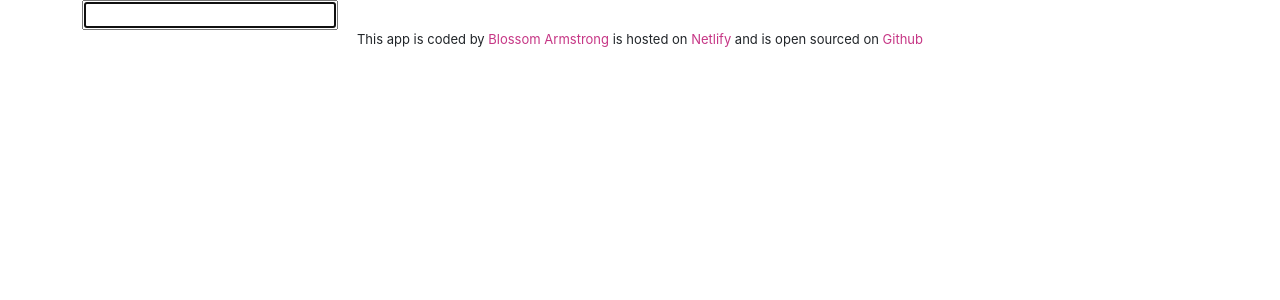
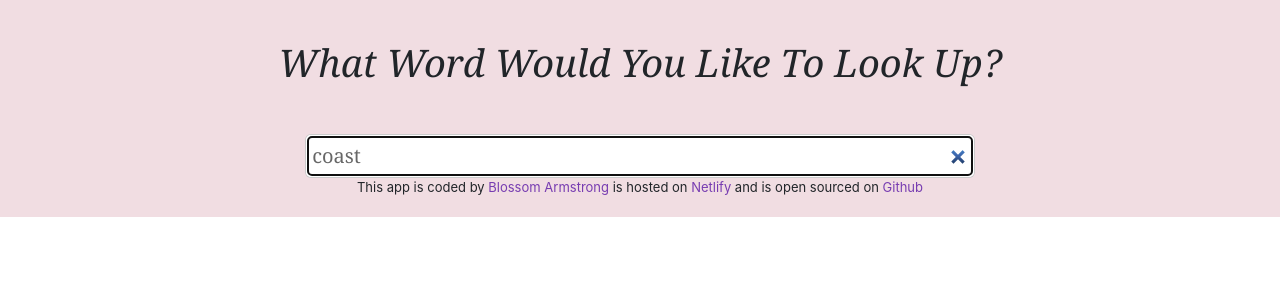
Before and after one commit to BLSSMA/dictionary-app, a React (Create React App) app: page / in a window 1280 px wide. Shown: the top 300 px of the page. Built offline with nearby package versions, Linux system fonts and the light colour scheme; no server answers.

Commit message:
added styling

```diff
--- a/src/App.css
+++ b/src/App.css
@@ -1,8 +1,12 @@
 footer{
     text-align: center;
     font-size: small;
+    padding-bottom:20px;
 }
 footer a{
     text-decoration: none;
-    color:rgb(198, 54, 133);
+    color:#773cb1;
 }
+.App{
+        background-color: #c06c843b;
+}
--- a/src/App.js
+++ b/src/App.js
@@ -1,11 +1,12 @@
 import './App.css';
 import Dictionary from "./Dictionary";
+
 
 function App() {
   return (
     <div className="App">
       <div className="container">
-        <Dictionary defaultKeyword="prize"/>
+        <Dictionary defaultKeyword="coast"/>
         <footer>
           This app is coded by <a href='https://www.shecodes.io/graduates/123692-blossom-armstrong'>Blossom Armstrong</a> is hosted on <a href='https://app.netlify.com/sites/stalwart-starship-237871/overview'>Netlify</a> and is open sourced on <a href='https://github.com/BLSSMA/dictionary-app'>Github</a>
         </footer>
--- a/src/Dictionary.css
+++ b/src/Dictionary.css
@@ -0,0 +1,22 @@
+.Dictionary h1{
+    font-size:38px;
+    padding:40px 0 ;
+    text-align: center;
+    font-style: italic;
+}
+
+.Dictionary{
+    font-family:Georgia, 'Times New Roman', Times, serif;
+    margin:0 auto;
+}
+.Dictionary form{
+    text-align: center;
+}
+.Dictionary input{
+    padding:6px;
+    border-radius: 6px;
+    border:1px solid rgba(0, 0, 0, 0.203);
+    width:60%;
+    color:rgba(0, 0, 0, 0.6);
+    font-size:20px;
+}
--- a/src/Dictionary.js
+++ b/src/Dictionary.js
@@ -37,9 +37,11 @@ function handleKeyWordChange(event){
     }
 if(loaded){
     return <div className="Dictionary">
+        <h1>What Word Would You Like To Look Up?</h1>
         <div>
             <form onSubmit={handleSubmit}>
-                <input type="search" autoFocus={true} onChange={handleKeyWordChange}/>
+                <input type="search" autoFocus={true} onChange={handleKeyWordChange}
+                defaultValue={props.defaultKeyword}/>
             </form>
         </div>
             <Results results={results} />
--- /dev/null
+++ b/src/Meaning.css
@@ -0,0 +1,28 @@
+.Meaning section{
+border:1px solid rgba(0, 0, 0, 0.181);
+padding:30px;
+width:60%;
+margin:0 auto;
+margin-bottom:20px;
+background-color:white;
+border-radius:10px;
+}
+.synonyms, .definition, .example{
+    padding:8px 0;
+    font-size: 18px;
+}
+
+.partOfSpeech{
+    font-size: 20px;
+}
+
+.example{
+    font-style: italic;
+    opacity:0.7;
+}
+
+hr{
+    opacity:0.1;
+    padding:0;
+    margin:8px 0 4px 0;
+}
--- a/src/Meaning.js
+++ b/src/Meaning.js
@@ -1,22 +1,27 @@
 import React from "react";
 import Synonyms from "./Synonyms";
+import "./Meaning.css";
 
 
 export default function Meaning(props){
     return(
 <div className="Meaning">
-    <div>
+    <section>
+    <div className="partOfSpeech">
+        {props.meaning.partOfSpeech}
+    </div>
+<hr />
+
+    <div className="synonyms">
         <Synonyms synonyms={props.meaning.synonyms} />
+        </div>
+        <div className="definition">
+        <strong>Definition: </strong>{props.meaning.definition}
     </div>
-    <div>
-        <strong>Part of Speech:</strong> {props.meaning.partOfSpeech}
+    <div className="example">
+       {props.meaning.example}
     </div>
-    <div>
-        <strong>Definition: </strong>{props.meaning.definition}
- </div>
- <div>
-        <strong>Example: </strong>{props.meaning.example}
-</div>
-</div>
+    </section>
+    </div>
     )
 }
--- a/src/Results.css
+++ b/src/Results.css
@@ -0,0 +1,22 @@
+.Results h2{
+    font-size: 46px;
+    font-weight: bold;
+    margin:20px 0 10px;
+    text-transform: capitalize;
+    letter-spacing: 2px;
+
+
+}
+
+.Results h2, .Results h3, .Results .phonetics{
+    text-align: center;
+}
+.Results .phonetics{
+    display:grid;
+    grid-template-columns: 1fr 1fr;
+    max-width: 25%;
+    text-align: center;
+    margin:0 auto;
+    padding: 12px 0;
+
+}
--- a/src/Results.js
+++ b/src/Results.js
@@ -9,16 +9,22 @@ export default function Results(props){
 
 if (props.results){
 
-    return (<div className="Results">
+    return (
+    <div className="Results">
+        <section>
       <h2>{props.results.word}</h2>
+      </section>
+      <section>
+        <div className="phonetics">
       <h3>{props.results.phonetic}</h3>
-    <div>
-       <Phonetic phonetic={props.results.word} />
+   <Phonetic phonetic={props.results.word}/>
        </div>
-
+ </section>
      <div>
         <Meaning meaning={props.results.meanings[0]}/>
+
                 <Meaning meaning={props.results.meanings[1]}/>
+
                         <Meaning meaning={props.results.meanings[2]}/>
      </div>
     </div>);
--- a/src/Synonyms.js
+++ b/src/Synonyms.js
@@ -4,9 +4,9 @@ export default function Synonyms(props){
     if (props.synonyms){
     return(
         <div>
-            <strong>Synonyms:</strong>
+
         <div className="Synonyms">
-{props.synonyms.map(function(synonyms, index){
+            <strong>Synonyms: </strong>{props.synonyms.map(function(synonyms, index){
     return <span key={index}>{synonyms} </span>
 })}
     </div></div>
```
